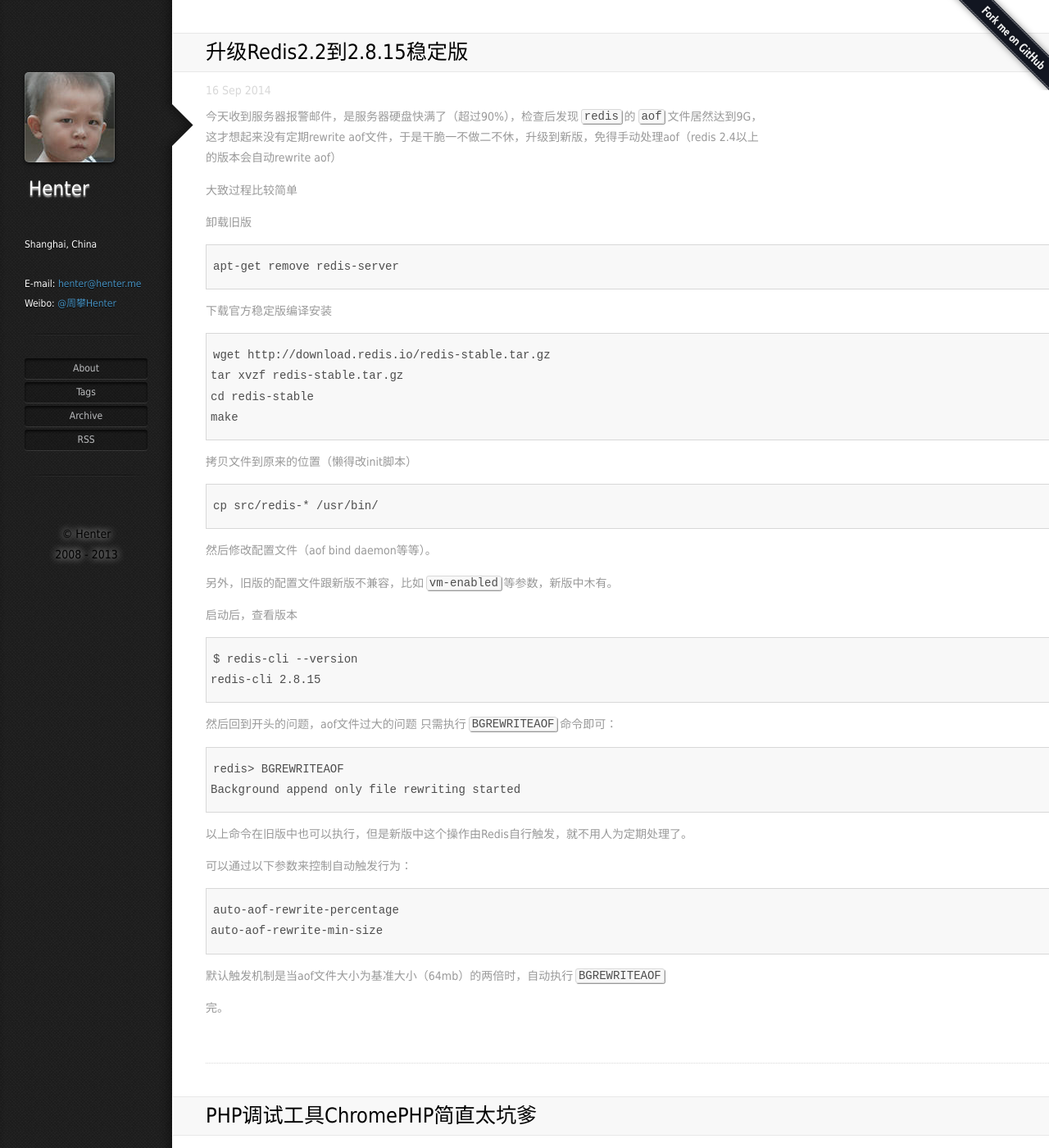
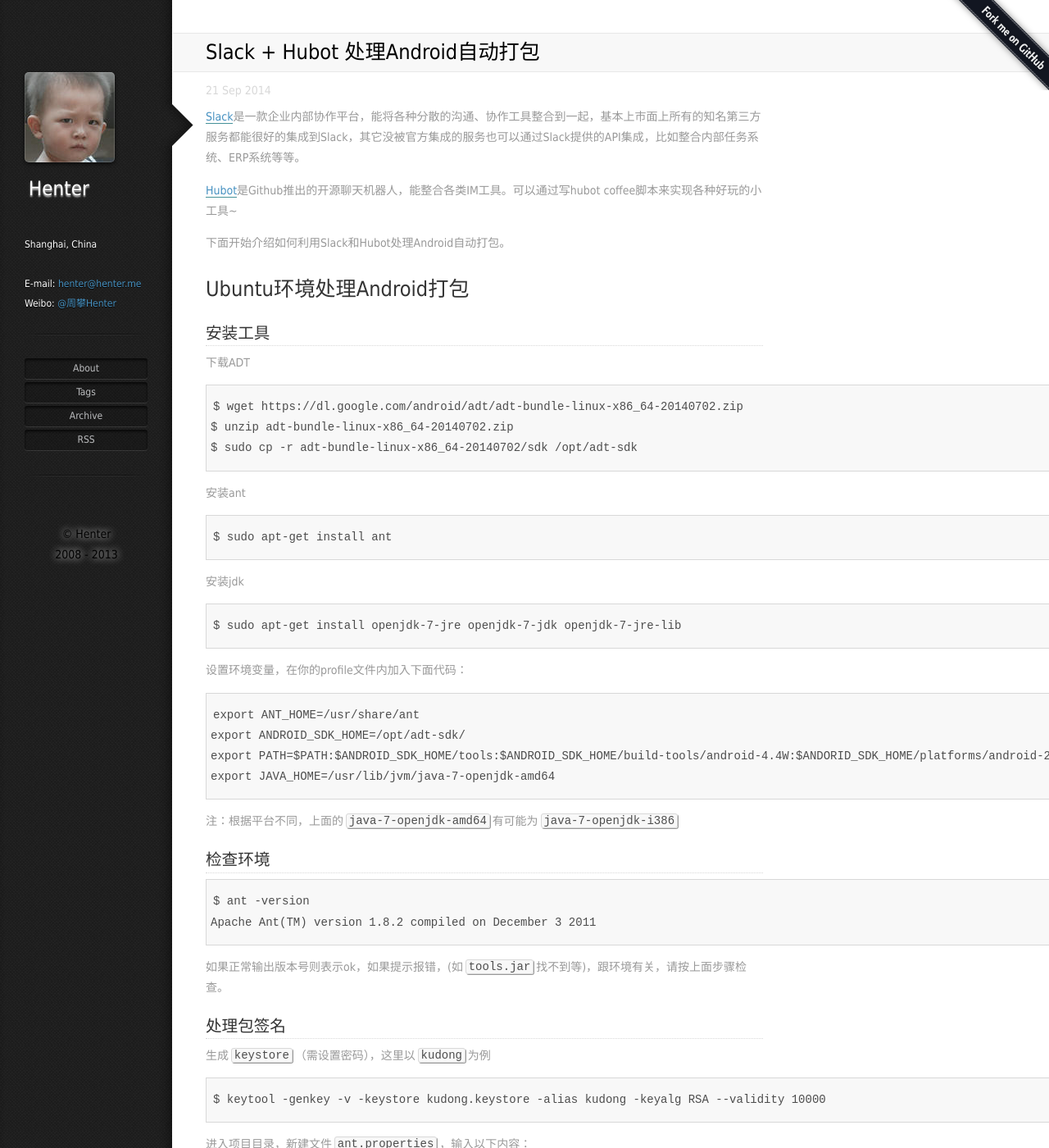
Before and after one commit to henter/henter.github.com, a Jekyll site: the page built from index.html, in a window 1280 px wide and 1400 px high. Shown: the whole window at 82% size. Built offline with Jekyll 4.4.1, drawn with Linux system fonts in a browser that asks for light colours; Markdown is read by kramdown in place of the engine named in the settings; the list of posts is cut into pages by our own code; comment, search, counter and statistics services are not loaded; some of the changed text lies outside the part shown.

Commit message:
slack+hubot

````diff
--- a/_posts/2014-09-16-upgrade-redis-to-2.8.15-on-ubuntu.md
+++ b/_posts/2014-09-16-upgrade-redis-to-2.8.15-on-ubuntu.md
@@ -23,12 +23,13 @@
 tar xvzf redis-stable.tar.gz
 cd redis-stable
 make
+sudo make install
 ```
 
 拷贝文件到原来的位置（懒得改init脚本）
 
 ```
-cp src/redis-* /usr/bin/
+sudo cp /usr/local/bin/redis-* /usr/bin/
 ```
 
 然后修改配置文件（aof bind daemon等等）。
--- /dev/null
+++ b/_posts/2014-09-23-slack-hubot-ubuntu-android-auto-build.md
@@ -0,0 +1,213 @@
+---
+layout: post
+title: Slack + Hubot 处理Android自动打包
+description: 安卓测试自动化流程，用Hubot处理Slack和服务器通信，执行指定任务。本文主要介绍自动打包处理。
+date: 2014-09-21 16:28:26
+published: true
+tags: slack ubuntu hubot android ant
+---
+
+[Slack](http://slack.com)是一款企业内部协作平台，能将各种分散的沟通、协作工具整合到一起，基本上市面上所有的知名第三方服务都能很好的集成到Slack，其它没被官方集成的服务也可以通过Slack提供的API集成，比如整合内部任务系统、ERP系统等等。
+
+[Hubot](http://github.com/github/hubot)是Github推出的开源聊天机器人，能整合各类IM工具。可以通过写hubot coffee脚本来实现各种好玩的小工具~
+
+
+下面开始介绍如何利用Slack和Hubot处理Android自动打包。
+
+##Ubuntu环境处理Android打包
+
+###安装工具
+下载ADT
+
+```
+$ wget https://dl.google.com/android/adt/adt-bundle-linux-x86_64-20140702.zip
+$ unzip adt-bundle-linux-x86_64-20140702.zip
+$ sudo cp -r adt-bundle-linux-x86_64-20140702/sdk /opt/adt-sdk
+```
+
+安装ant
+
+```
+$ sudo apt-get install ant
+```
+
+安装jdk
+
+```
+$ sudo apt-get install openjdk-7-jre openjdk-7-jdk openjdk-7-jre-lib
+```
+
+设置环境变量，在你的profile文件内加入下面代码：
+
+```
+export ANT_HOME=/usr/share/ant
+export ANDROID_SDK_HOME=/opt/adt-sdk/
+export PATH=$PATH:$ANDROID_SDK_HOME/tools:$ANDROID_SDK_HOME/build-tools/android-4.4W:$ANDORID_SDK_HOME/platforms/android-20/
+export JAVA_HOME=/usr/lib/jvm/java-7-openjdk-amd64
+```
+注：根据平台不同，上面的`java-7-openjdk-amd64`有可能为`java-7-openjdk-i386`
+
+
+###检查环境
+
+```
+$ ant -version
+Apache Ant(TM) version 1.8.2 compiled on December 3 2011
+```
+
+如果正常输出版本号则表示ok，如果提示报错，(如`tools.jar`找不到等)，跟环境有关，请按上面步骤检查。
+
+
+###处理包签名
+
+生成`keystore`（需设置密码），这里以`kudong`为例
+
+```
+$ keytool -genkey -v -keystore kudong.keystore -alias kudong -keyalg RSA --validity 10000
+```
+
+
+进入项目目录，新建文件`ant.properties`，输入以下内容：
+
+```
+key.store=上面保存的keystore文件路径
+key.alias=kudong
+key.store.password=上面设置的密码
+key.alias.password=上面设置的密码
+```
+
+###更新项目
+
+```
+$ android update project --name kudong -t 1 -p /path/to/android/project
+```
+这里的`-t`参数可能会报错，需要用下面的命令查看当前存在的targets
+
+```
+$ android list targets
+```
+
+###开始打包
+
+先跑一次测试
+
+```
+$ ant debug
+```
+
+如果报错，可能需要安装下面的库(android工具依赖库需要兼容32位)
+
+```
+$ sudo apt-get install libc6-i386 lib32stdc++6 lib32gcc1 lib32ncurses5 lib32z1
+```
+
+再次`ant debug`提示成功后，就可以打包了
+
+```
+$ ant release
+
+...
+...
+-post-build:
+
+release:
+
+BUILD SUCCESSFUL
+Total time: 6 seconds
+
+```
+
+打好的包在项目的`./bin`目录下
+
+
+##安装Hubot
+
+[Hubot](http://github.com/github/hubot)基于[NodeJs](http://nodejs.org) 和 [Coffeescript](http://coffeescript.org)，这里我们将用Hubot调用前面的`ant`打包工具。
+
+###安装并创建hubot项目
+
+```
+1. 安装npm
+
+	$ wget http://nodejs.org/dist/v0.10.32/node-v0.10.32.tar.gz
+	$ tar zxvf node-v0.10.32.tar.gz
+	$ cd node-v0.10.32
+	$ ./configure
+	$ make
+	$ sudo make install
+
+2. 安装hubot和coffee
+
+	$ sudo npm install -g hubot coffee-script
+
+3. 创建Hubot项目
+
+	$ hubot --create myhubot
+	$ cd myhubot
+	$ hubot
+	Hubot>
+
+```
+
+###用Hubot调用ant打包android项目
+
+Hubot脚本需要用coffeescript编写，简化版如下：
+
+```
+module.exports = (robot) ->
+  robot.respond /build/i, (msg) ->
+    msg.send 'building, please wait...'
+
+    command = 'cd /path/to/android/project; ant release'
+    ret = require('child_process').exec(command)
+
+    error_chunks = []
+    ret.stdout.on 'data', (chunk) ->
+      #msg.send chunk.toString()
+    ret.stderr.on 'data', (chunk) ->
+      error_chunks.push chunk.toString()
+    ret.on 'exit', (code, signal) ->
+      if code == 0
+        msg.send 'build success'
+      else
+        msg.send error_chunks.pop()
+```
+
+
+###Slack与Hubot通信
+
+修改`package.json`文件，在`dependencies`中加入slack:
+
+	"hubot-slack": "~2.0.4"
+
+然后运行
+
+	$ npm install
+
+设置Slack相关环境变量（token，团队名，机器人名）
+这里我们的机器人名字叫：`kucat`
+
+	export HUBOT_SLACK_TOKEN=你的Token
+	export HUBOT_SLACK_TEAM=kudong
+	export HUBOT_SLACK_BOTNAME=kucat
+
+启动
+
+	nohup ./bin/hubot --adapter slack --name kucat &
+
+然后在Slack增加Hubot集成
+填入Hubot URL：
+`http://你的服务器IP:8080/`
+
+这个时候在Slack任一频道内输入：
+
+	kucat build
+
+就可以看到返回数据了。
+
+
+##最后
+
+自动打包这个需求，其实完全可以通过Github的hook机制处理，还更方便快捷，不过这不是本文重点。
+
+本文只是很简单的应用案例，Slack+Hubot还有更多更酷的玩法，后面慢慢讲~
````
